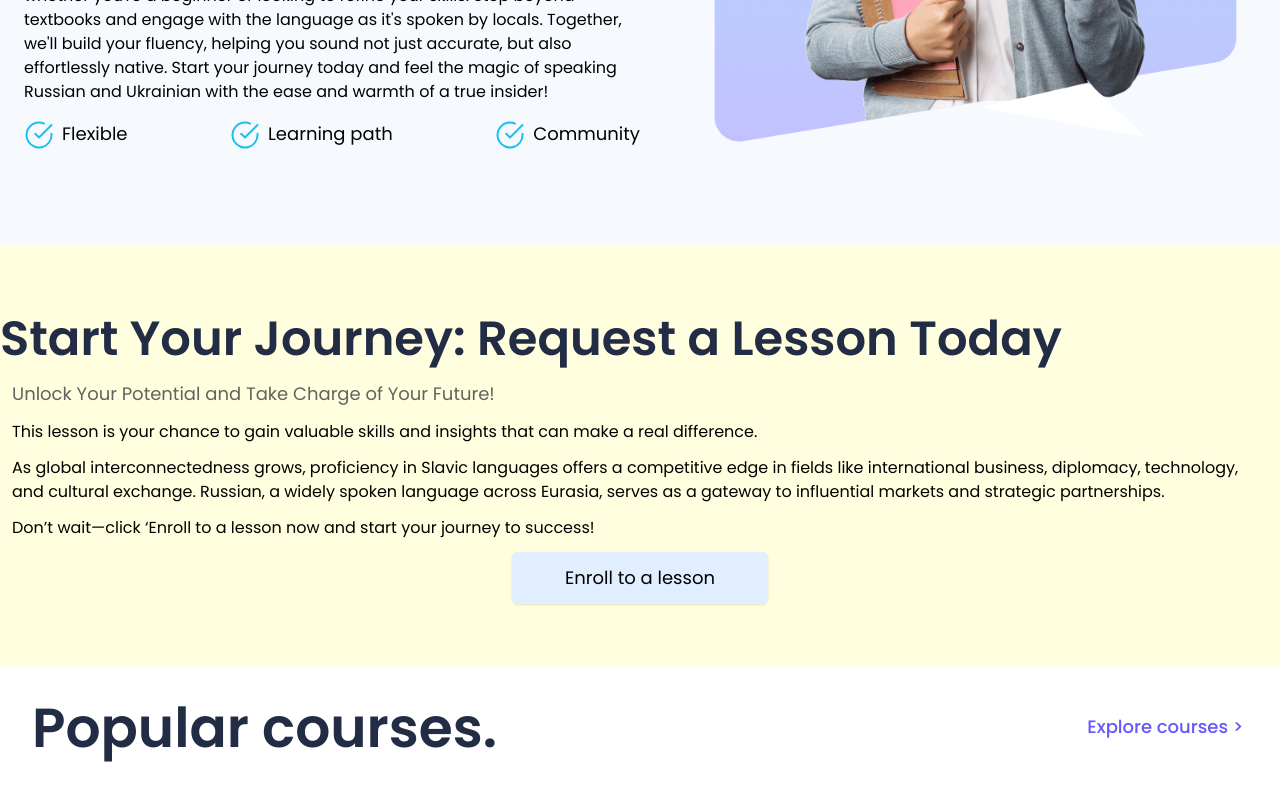
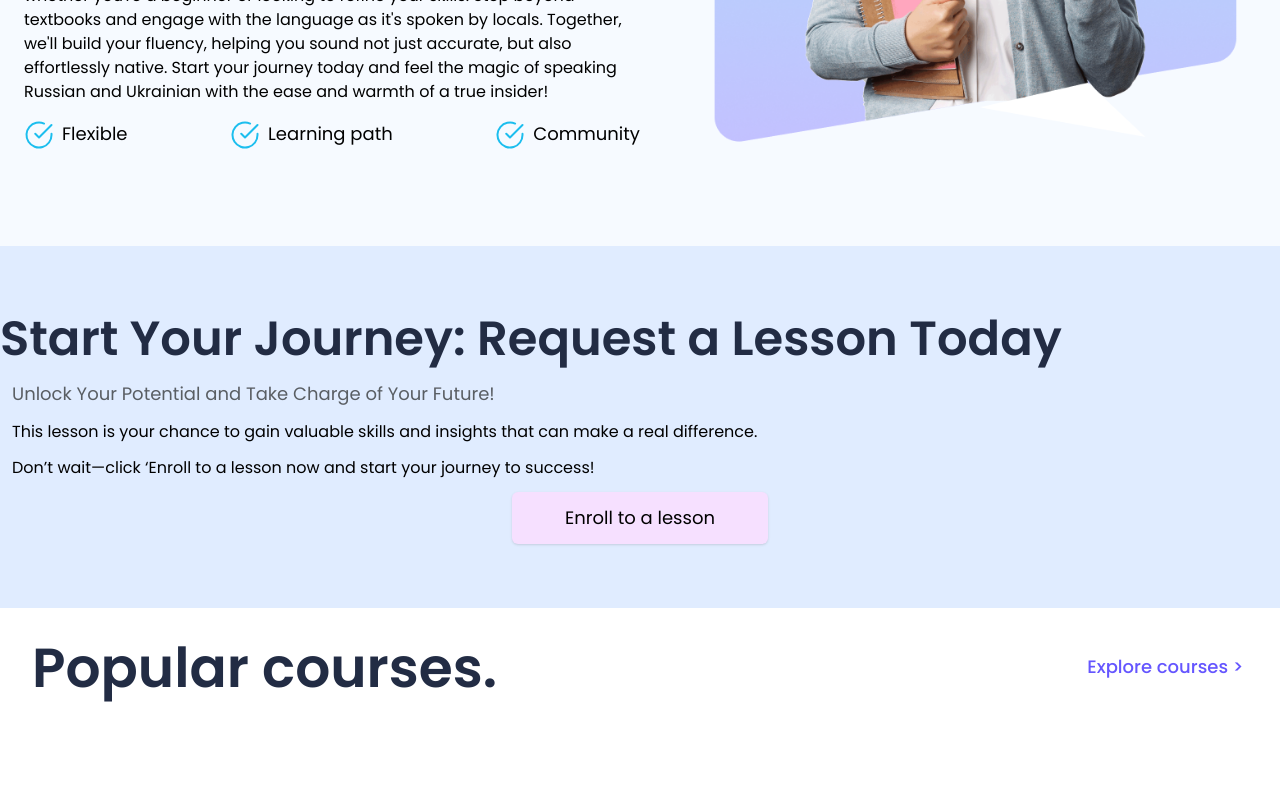
Before and after one commit to language-with-native/language-with-native.github.io, a Next.js app: page / in a window 1280 px wide. Shown: the part 610-1410 px from the top of the page. Built offline with nearby package versions, Linux system fonts and the light colour scheme.

Commit message:
Improvements

```diff
--- a/app/components/Subscribe/index.tsx
+++ b/app/components/Subscribe/index.tsx
@@ -16,9 +16,7 @@ const Subscribe: NextPage = () => {
     <h3 className='m-3'>
        This lesson is your chance to gain valuable skills and insights that can make a real difference.
     </h3>
-    <h3 className='m-3'>
-      As global interconnectedness grows, proficiency in Slavic languages offers a competitive edge in fields like international business, diplomacy, technology, and cultural exchange. Russian, a widely spoken language across Eurasia, serves as a gateway to influential markets and strategic partnerships.
-    </h3>
+
     <h3 className='m-3'>
           Don’t wait—click ‘Enroll to a lesson now and start your journey to success!
     </h3>
--- a/app/globals.css
+++ b/app/globals.css
@@ -182,10 +182,10 @@ hr {
 
 .bg-color-yellow
 {
-    background-color: #ffffe0;
+    background-color: hsl(217, 100%, 94%);
 }
 
 .bg-color-blue
 {
-    background-color: #e0eeff;
+    background-color: hwb(283 88% 0%);
 }
```
